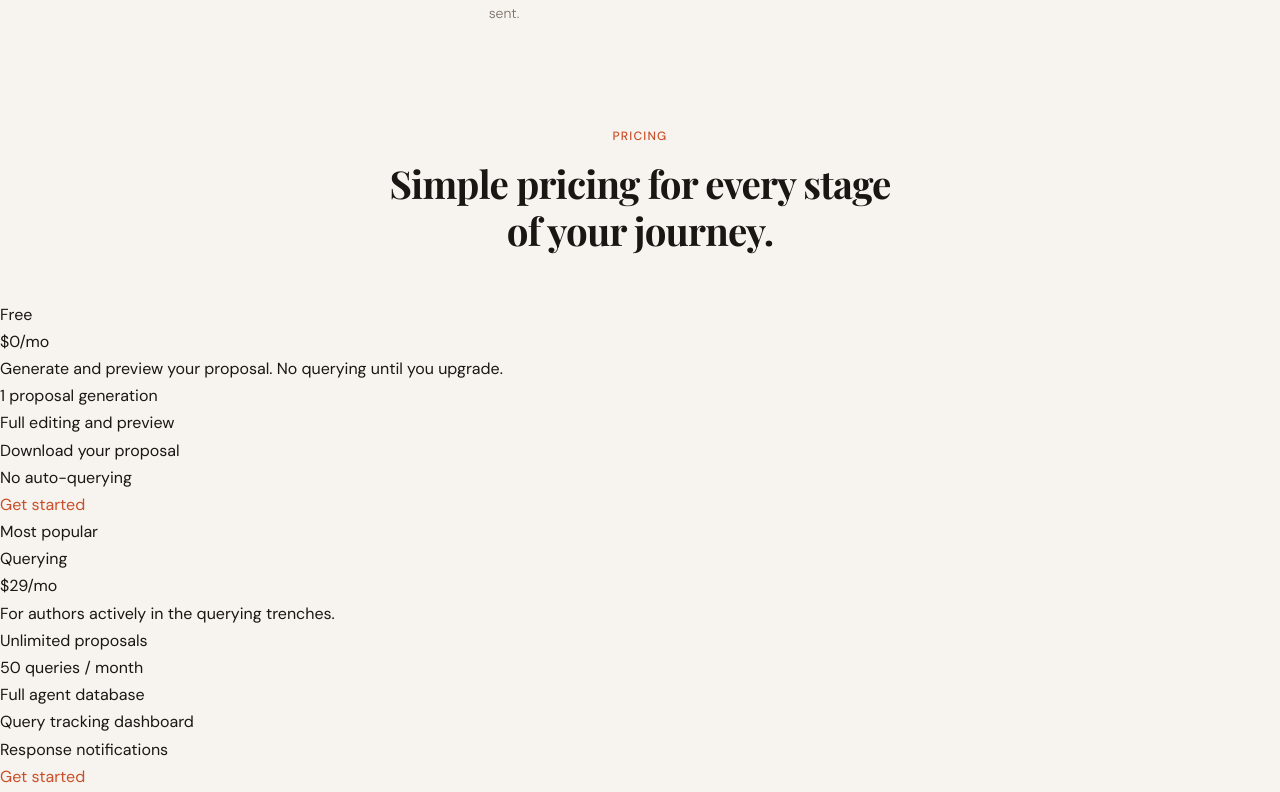
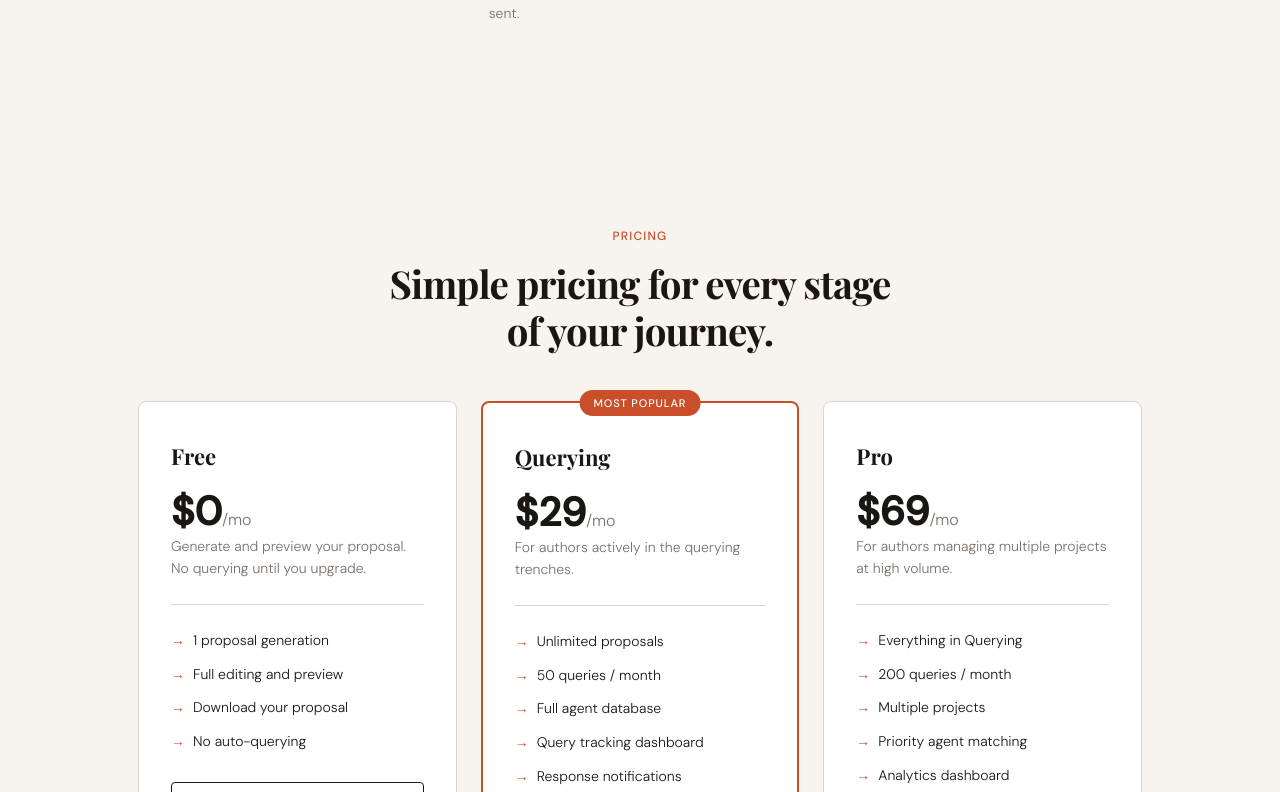
Before and after one commit to JoshuaReiner2/PubSpot, a Next.js app: page / in a window 1280 px wide. Shown: the part 1968-2760 px from the top of the page. Built offline with nearby package versions, Linux system fonts and the light colour scheme; no server answers; a web font is replaced by a local one.

Commit message:
Fix middleware and pricing styles

```diff
--- a/styles/Home.module.css
+++ b/styles/Home.module.css
@@ -311,3 +311,118 @@
   .ctaSection { padding: 72px 24px; }
   .footer { flex-direction: column; gap: 12px; text-align: center; padding: 24px; }
 }
+
+.pricing {
+  padding: 100px 48px;
+  max-width: 1100px;
+  margin: 0 auto;
+}
+
+.pricingGrid {
+  display: grid;
+  grid-template-columns: repeat(3, 1fr);
+  gap: 24px;
+}
+
+.plan {
+  border: 1px solid var(--border);
+  border-radius: 8px;
+  padding: 36px 32px;
+  background: white;
+  position: relative;
+}
+
+.planFeatured {
+  border-color: var(--accent);
+  border-width: 2px;
+}
+
+.planBadge {
+  position: absolute;
+  top: -13px; left: 50%;
+  transform: translateX(-50%);
+  background: var(--accent);
+  color: white;
+  font-size: 11px;
+  font-weight: 500;
+  letter-spacing: 0.08em;
+  text-transform: uppercase;
+  padding: 4px 14px;
+  border-radius: 20px;
+  white-space: nowrap;
+}
+
+.planName {
+  font-family: var(--serif);
+  font-size: 22px;
+  font-weight: 700;
+  margin-bottom: 8px;
+}
+
+.planPrice {
+  font-size: 40px;
+  font-weight: 700;
+  line-height: 1;
+  margin: 16px 0 4px;
+}
+
+.planPrice span {
+  font-size: 16px;
+  font-weight: 300;
+  color: var(--muted);
+}
+
+.planDesc {
+  font-size: 14px;
+  color: var(--muted);
+  font-weight: 300;
+  margin-bottom: 24px;
+  padding-bottom: 24px;
+  border-bottom: 1px solid var(--border);
+  line-height: 1.6;
+}
+
+.planFeatures {
+  list-style: none;
+  display: flex;
+  flex-direction: column;
+  gap: 10px;
+  margin-bottom: 28px;
+}
+
+.planFeatures li {
+  font-size: 14px;
+  font-weight: 300;
+  display: flex;
+  align-items: flex-start;
+  gap: 8px;
+}
+
+.planFeatures li::before {
+  content: '→';
+  color: var(--accent);
+  flex-shrink: 0;
+}
+
+.planBtn {
+  display: block;
+  width: 100%;
+  padding: 14px;
+  text-align: center;
+  border-radius: 4px;
+  font-size: 14px;
+  font-weight: 500;
+  text-decoration: none;
+  border: 1.5px solid var(--ink);
+  color: var(--ink);
+  transition: all 0.2s;
+}
+
+.planBtn:hover { background: var(--ink); color: var(--cream); text-decoration: none; }
+.planFeatured .planBtn { background: var(--accent); color: white; border-color: var(--accent); }
+.planFeatured .planBtn:hover { background: #a83d1e; }
+
+@media (max-width: 900px) {
+  .pricing { padding: 72px 24px; }
+  .pricingGrid { grid-template-columns: 1fr; }
+}
```
Also changed, not shown: middleware.js.txt.
